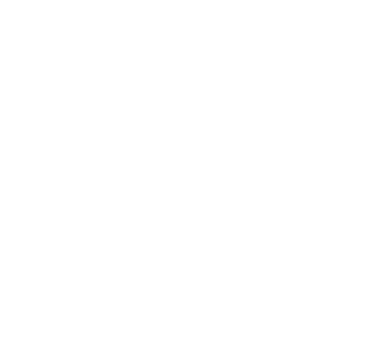
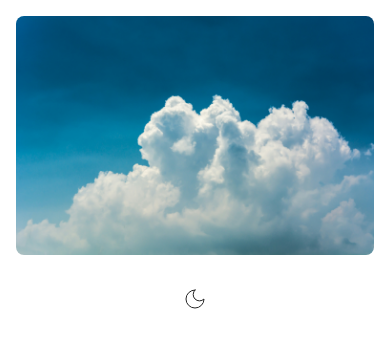
Before and after one commit to africakokiri/guroom.cloud, a Next.js app: page / in a window 390 px wide. Shown: the top 348 px of the page. Built offline with nearby package versions, Linux system fonts and the light colour scheme.

Commit message:
모바일 레이아웃 구성

```diff
--- a/src/app/layout.tsx
+++ b/src/app/layout.tsx
@@ -14,7 +14,10 @@
 }>) {
   return (
     <html lang="ko">
-      <body className={`${notoSansKr.className} h-dvh w-dvw`}>
+      <body
+        className={`${notoSansKr.className} h-dvh w-dvw bg-white text-black
+dark:bg-black dark:text-white`}
+      >
         <NextThemesProvider>{children}</NextThemesProvider>
       </body>
     </html>
--- a/src/app/page.tsx
+++ b/src/app/page.tsx
@@ -1,3 +1,13 @@
+import { CloudImage } from "@/components/cloud-image";
+import { Darkmode } from "@/components/darkmode-switch";
+
 export default function MainPage() {
-  return <main></main>;
+  return (
+    <div className="p-4">
+      <header className="relative flex flex-col items-center gap-8">
+        <CloudImage />
+        <Darkmode />
+      </header>
+    </div>
+  );
 }
--- /dev/null
+++ b/src/components/cloud-image.tsx
@@ -0,0 +1,21 @@
+"use client";
+
+import { cn } from "@/libs/shadcn/utils";
+
+import { useTheme } from "next-themes";
+import Image from "next/image";
+
+export const CloudImage = () => {
+  const { theme } = useTheme();
+
+  return (
+    <Image
+      src="/images/cloud.jpg"
+      alt=""
+      layout="intrinsic"
+      width={1024}
+      height={1024}
+      className={cn("rounded-lg", theme === "dark" && "grayscale")}
+    />
+  );
+};
--- /dev/null
+++ b/src/components/darkmode-switch.tsx
@@ -0,0 +1,18 @@
+"use client";
+
+import { Moon, Sun } from "lucide-react";
+import { useTheme } from "next-themes";
+
+export const Darkmode = () => {
+  const { theme, setTheme } = useTheme();
+
+  return (
+    <button onClick={() => setTheme(theme === "dark" ? "light" : "dark")}>
+      {theme === "dark" ? (
+        <Sun strokeWidth={1} />
+      ) : (
+        <Moon strokeWidth={1} />
+      )}
+    </button>
+  );
+};
--- a/tailwind.config.ts
+++ b/tailwind.config.ts
@@ -7,8 +7,8 @@
   theme: {
     extend: {
       colors: {
-        black: "hsl(0, 0%, 14.9%)",
-        white: "hsl(0, 0%, 89.8%)"
+        black: "hsl(0, 0%, 14.9%)"
+        // white: "hsl(0, 0%, 89.8%)"
       }
     }
   },
```
Also changed, not shown: public/images/cloud.jpg (added).
